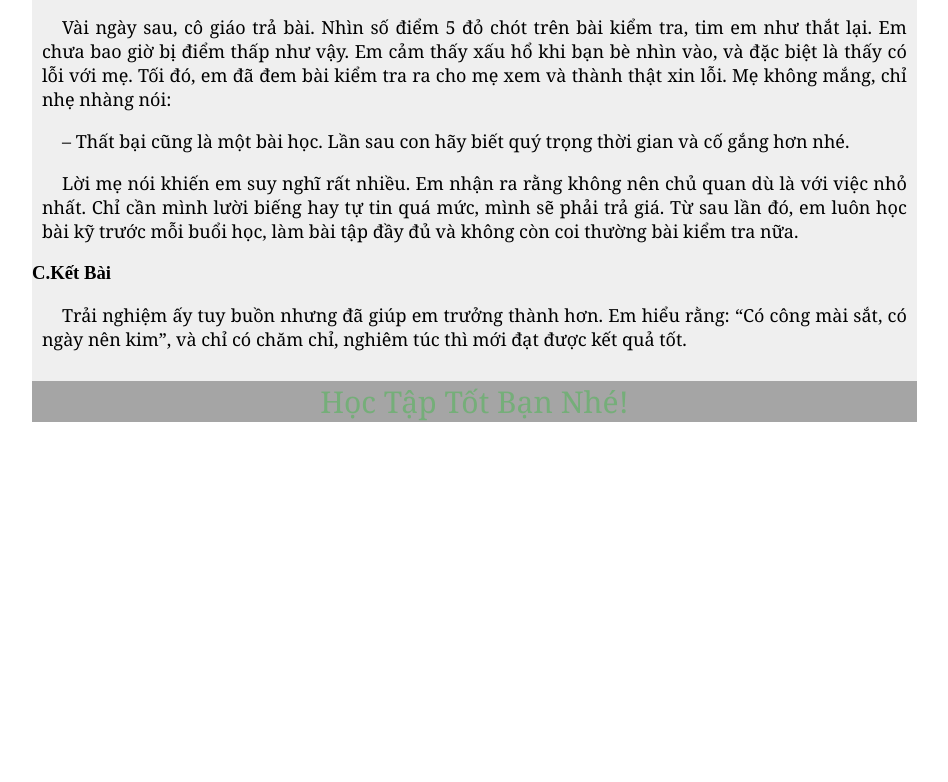
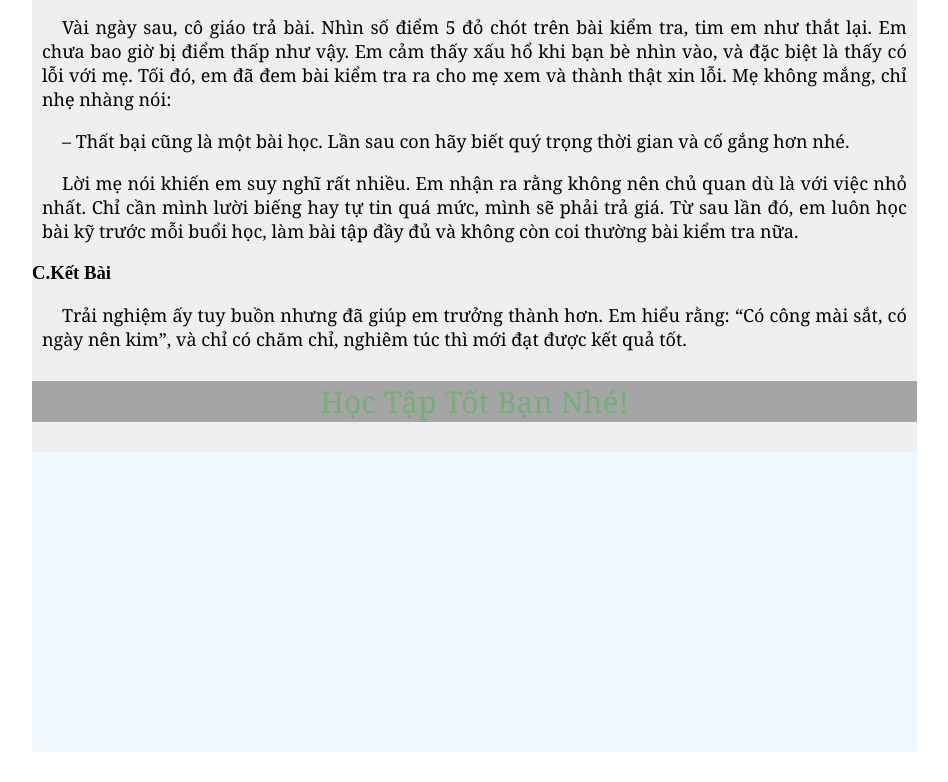
Before and after one commit to trongqiki/trongqiki.github.io, a plain HTML site: page index.html in a window 1280 px wide. Shown: the part 7157-7939 px from the top of the page, without its empty margins (76-1024 px from the left). Before the commit the page ends 7609 px from the top, so only its background shows below. Drawn offline with Linux system fonts and the light colour scheme.

Commit message:
Update index.html

```diff
--- a/index.html
+++ b/index.html
@@ -488,7 +488,7 @@
       <div class="box2">
         <p class="p2">Học Tập Tốt Bạn Nhé!</p>
       </div>
-      <pclass="QC"></p>
+      <p class="QC"></p>
     </div>
 
 
```
